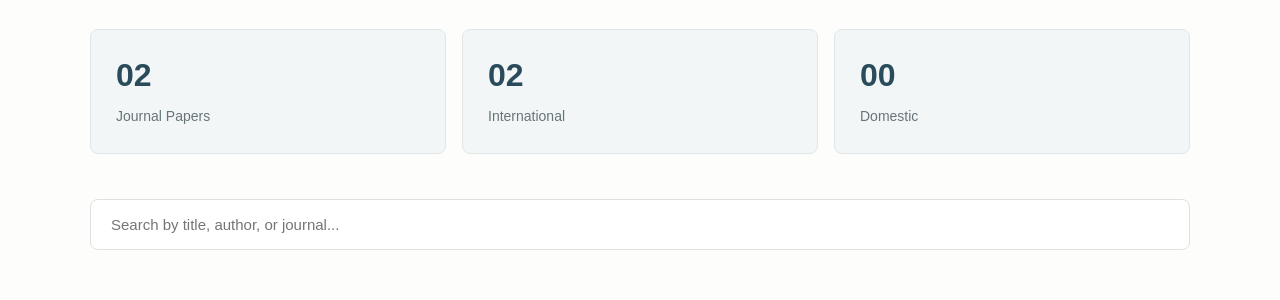
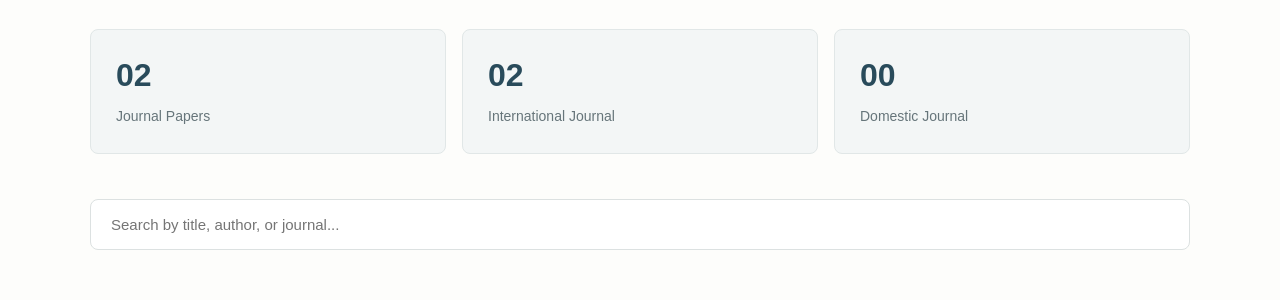
Before and after one commit to KSO012/KSO012.github.io, a Jekyll site: the page built from journal.md, in a window 1280 px wide and 900 px high. Shown: the part 429-729 px from the top of the window. Built offline with Jekyll 4.4.1, drawn with Linux system fonts in a browser that asks for light colours.

Commit message:
Update journal.md

```diff
--- a/journal.md
+++ b/journal.md
@@ -24,13 +24,13 @@ permalink: /journal/
     <!-- International: 클릭 시 해당 섹션으로 이동 -->
     <a href="#international" class="journal-stat journal-stat-link">
       <strong>02</strong>
-      <span>International</span>
+      <span>International Journal</span>
     </a>
 
     <!-- Domestic: 클릭 시 해당 섹션으로 이동 -->
     <a href="#domestic" class="journal-stat journal-stat-link">
       <strong>00</strong>
-      <span>Domestic</span>
+      <span>Domestic Journal</span>
     </a>
 
   </div>
```
